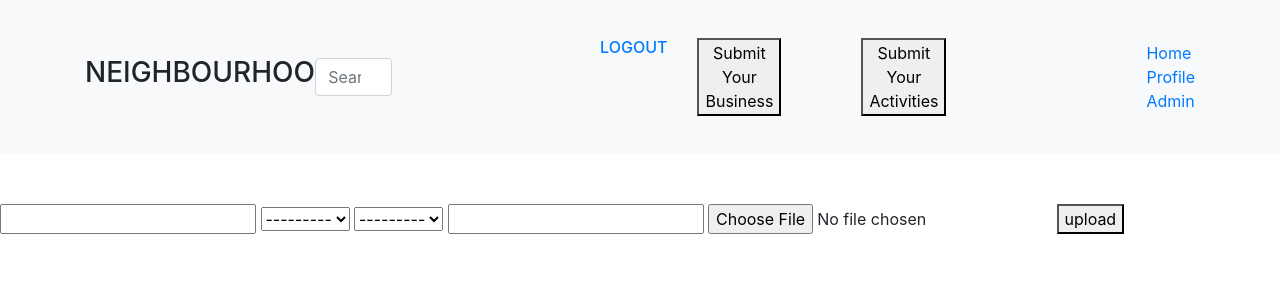
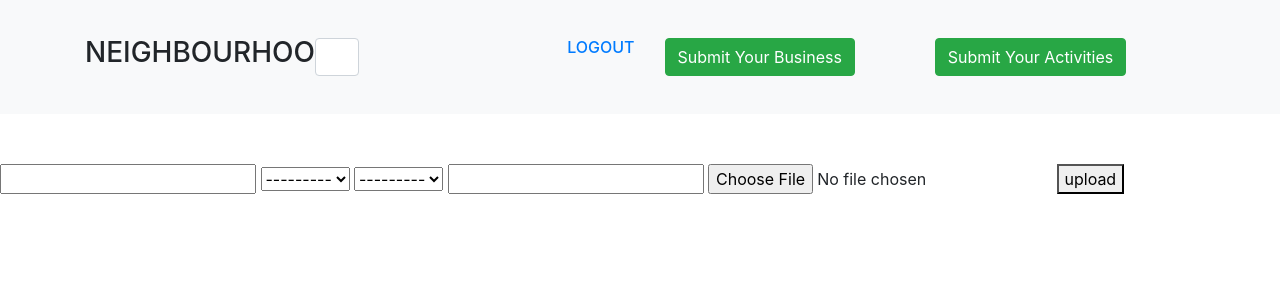
Before and after one commit to Adho-Code/Neighbourhood, a Django app: page /activ in a window 1280 px wide; the page is wider, and only the part inside the window is pictured. Shown: the top 300 px of that part. Run offline with Django 3.2, Linux system fonts and the light colour scheme; the visitor is signed in with stand-in values (Sample User, id 1); data comes from the database, SQL or seed files in the repository; data that the repository does not hold is empty; some libraries are stand-ins or nearby versions; some web fonts are replaced.

Commit message:
add styles to buttons

```diff
--- a/hoodies/templates/navbar.html
+++ b/hoodies/templates/navbar.html
@@ -29,8 +29,8 @@
             <a href="{% url 'logout' %}">
               <h6>LOGOUT</h6>
             </a>
-            <a href="/biz"><button style="margin-right: 80px;"> Submit Your Business </button></a>
-            <a href="/activ"><button> Submit Your Activities </button></a>
+            <a href="/biz"><button class="btn btn-success" style="margin-right: 80px;"> Submit Your Business </button></a>
+            <a href="/activ"><button class="btn btn-success"> Submit Your Activities </button></a>
 
             {% else %}
             <a href="{% url 'login' %}">
```
